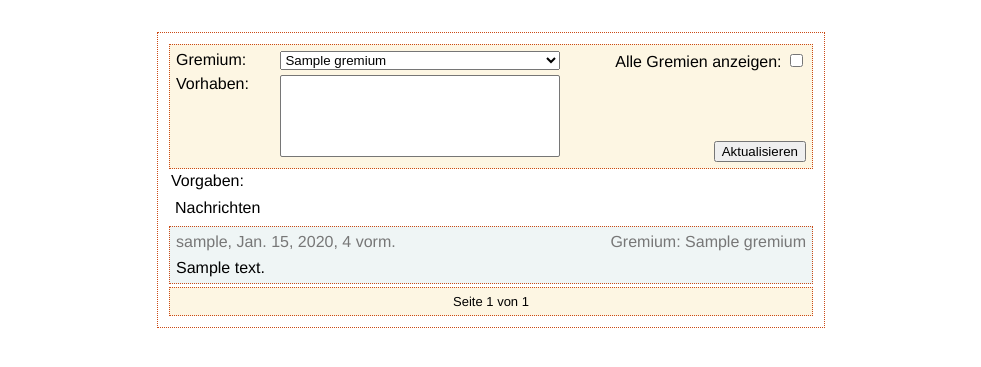
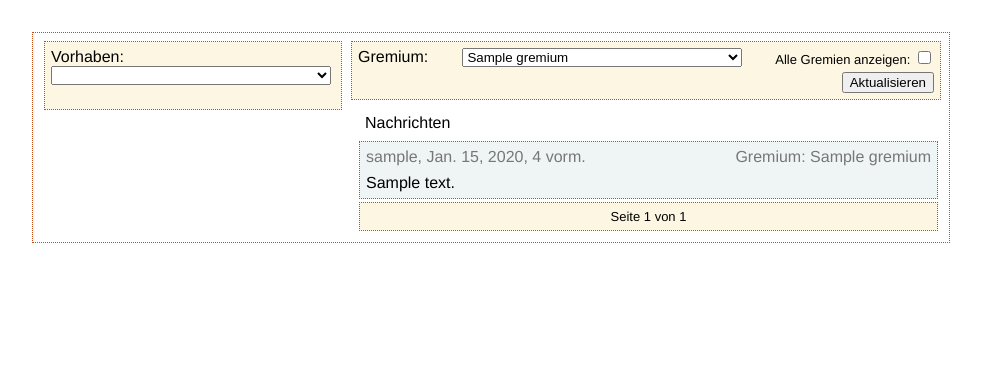
Before and after one commit to ntj/fraktionstool, a Django app: page / in a window 1280 px wide. Shown: the part 27-394 px from the top of the page, without its empty margins (149-1130 px from the left). Run offline with Django 3.2, Linux system fonts and the light colour scheme; a user stored in the database is signed in; tables that the repository leaves empty hold one stand-in row (values such as "Sample post"); lists and menus that the app fills with data are empty; parts of the project's set-up code (start-up, migrations or seed data) failed here and were passed over; some libraries are stand-ins or nearby versions.

Commit message:
Restructure frontend

```diff
--- a/django/fraktionstool/forms.py
+++ b/django/fraktionstool/forms.py
@@ -9,13 +9,19 @@ def highlight_messages(option_value):
 class GremiumSelectionForm(forms.Form):
     gremium = forms.ModelChoiceField(empty_label=None,
         queryset=Gremium.objects.all().order_by('name'), required=False)
+
     vorhaben = forms.ModelChoiceField(required=False, empty_label=None,
-        widget=OptionClassesSelect(attrs={'size':'5'},
+        widget=OptionClassesSelect(
             get_option_class=highlight_messages,selected_index=0),
         queryset=Vorhaben.objects.exclude(geschlossen=True).order_by('name'))
+
     show_all = forms.BooleanField(
             label='Alle Gremien anzeigen',
             required=False)
+
+    def mysize(self,nrSize):
+        print(nrSize)
+        self.fields['vorhaben'].widget.attrs['size'] = str(nrSize)
 
 class MessageForm(forms.ModelForm):
     class Meta:
--- a/django/fraktionstool/static/style.css
+++ b/django/fraktionstool/static/style.css
@@ -72,8 +72,12 @@ div#content {
     padding: 3px;
 }
 
+div#vorhaben {
+float: left;
+}
+
 div.contentblock {
-    width: 650px;
+    width: 900px;
     margin-left: auto;
     margin-right: auto;
     border: 1px dotted #CB4B16;
@@ -82,30 +86,60 @@ div.contentblock {
     margin-top: 3em;
 }
 
-div#messageselection,
+div#messageselectionright,
 div.pagination {
     border: 1px dotted #CB4B16;
     background-color: #FDF6E3;
     padding: 6px;
     overflow: auto;
-    margin: 3px;
+}
+
+div#messageselectionright{
+    width: 64%;
+    float: right;
 }
 
 div.pagination {
     font-size: small;
     text-align: center;
+    margin: 3px;
+}
+
+div#messageselectionleft{
+    border: 1px dotted #CB4B16;
+    background-color: #FDF6E3;
+    width: 284px;
+    float: left;
+    margin: 3px;
+    margin-top: 0px;
+    padding: 6px;
+    position: absolute;
+    min-height: 55px;
+}
+
+div#messagesection{
+width: 65%;
+float: right;
+}
+
+div#formrest{
+width: 65%;
+float: right;
 }
 
 div#gremiumfield,
 div#vorhabenfield {
-    float: left;
-    clear: left;
+    display: inline;
 }
 
-div#mygremienfield,
+div#mygremienfield{
+font-size: small;
+float: right;
+}
+
 div#selectmessages {
+    margin-top: 5px;
     float: right;
-    clear: rightr;
 }
 
 div#messagesheader {
@@ -145,18 +179,10 @@ width:100px;
 display:inline-block;
 }
 
-div#vorhabenfield{
-margin-top:5px;
-}
-
 div#vorhabenfield label{
 vertical-align: top;
 width:100px;
 display:inline-block;
-}
-
-div#selectmessages{
-margin-top:70px;
 }
 
 div#createmessage{
@@ -172,14 +198,14 @@ float: left;
 }
 
 div#vorgabe {
-width: 80%;
+width: 70%;
 float: left;
 margin-left: 4px;
 margin-bottom: 10px;
 }
 
 div#createmessage input#submitbutton{
-margin-top: 80px;
+margin-top: 10px;
 margin-left: 20px;
 }
 
--- a/django/fraktionstool/views.py
+++ b/django/fraktionstool/views.py
@@ -61,6 +61,7 @@ class NachrichtenList(ListView):
         if int(selected_vorhaben_id) >= 0:
             selected_vorhaben = vorhaben_field.queryset.filter(
                 id=selected_vorhaben_id).get()
+            form.mysize(nrSize=vorhaben_field.queryset.count())
             context['current_vorhaben'] = selected_vorhaben.name
             context['vorgabe'] = selected_vorhaben.abstimmung
             context['nachrichtform'] = MessageForm()
--- a/django/mysite/templates/nachrichten.html
+++ b/django/mysite/templates/nachrichten.html
@@ -35,7 +35,13 @@
 {% block content %}
 <div class="contentblock">
         <form action="" method="post" id="messageselectionform">
-    <div id="messageselection">
+            <div id="messageselectionleft">
+                <div id="vorhabenfield">
+                    <label for="id_vorhaben">{{ form.vorhaben.label }}:</label></br>
+                    {{ form.vorhaben }}
+                </div>
+            </div>
+            <div id="messageselectionright">
                 {% csrf_token %}
                 <div id="gremiumfield">
                     <label for="id_gremium">{{ form.gremium.label }}:</label>
@@ -45,21 +51,19 @@
                     <label for="id_show_all">{{ form.show_all.label }}:</label>
                     {{ form.show_all}}
                 </div>
-        <div id="vorhabenfield">
-            <label for="id_vorhaben">{{ form.vorhaben.label }}:</label>
-            {{ form.vorhaben }}
-        </div>
                 <div id="selectmessages">
                     <input type="submit" name="update_messages" value="Aktualisieren" />
                 </div>
             </div>
             <div style="clear:both;"></div>
+            <div id="formrest">
                 <div id="vorhabenname">
                     {% if current_vorhaben %}
                         <h3>{{ current_vorhaben }}</h3>
                     {% endif %}
                 </div>
                 <div id="vorgabefield" class="vorgabeninfo">
+                    {% if vorgabe %}
                         <label> Vorgaben: </label>
                         <div id = "vorgabe">
                             {% if vorgabe == "" %}
@@ -68,6 +72,7 @@
                                 {{ vorgabe }}
                             {% endif %}
                         </div>
+                    {% endif %}
                 </div>
                 <div id="createmessage" class="vorgabeninfo">
                     {% if nachrichtform %}
@@ -75,11 +80,9 @@
                         <input id='submitbutton' type="submit" name="create_message" value="Abschicken" />
                     {% endif %}
                 </div>
+            </div>
         </form>
         <div style="clear:both;"></div>
-<div id="abstimmung">
-{{ abstimmung}}
-</div>
         <div id="messagesection">
             <div id="messages">
                 {% if nachrichten %}
```
Lines whose indentation alone changed are shown as unchanged.
